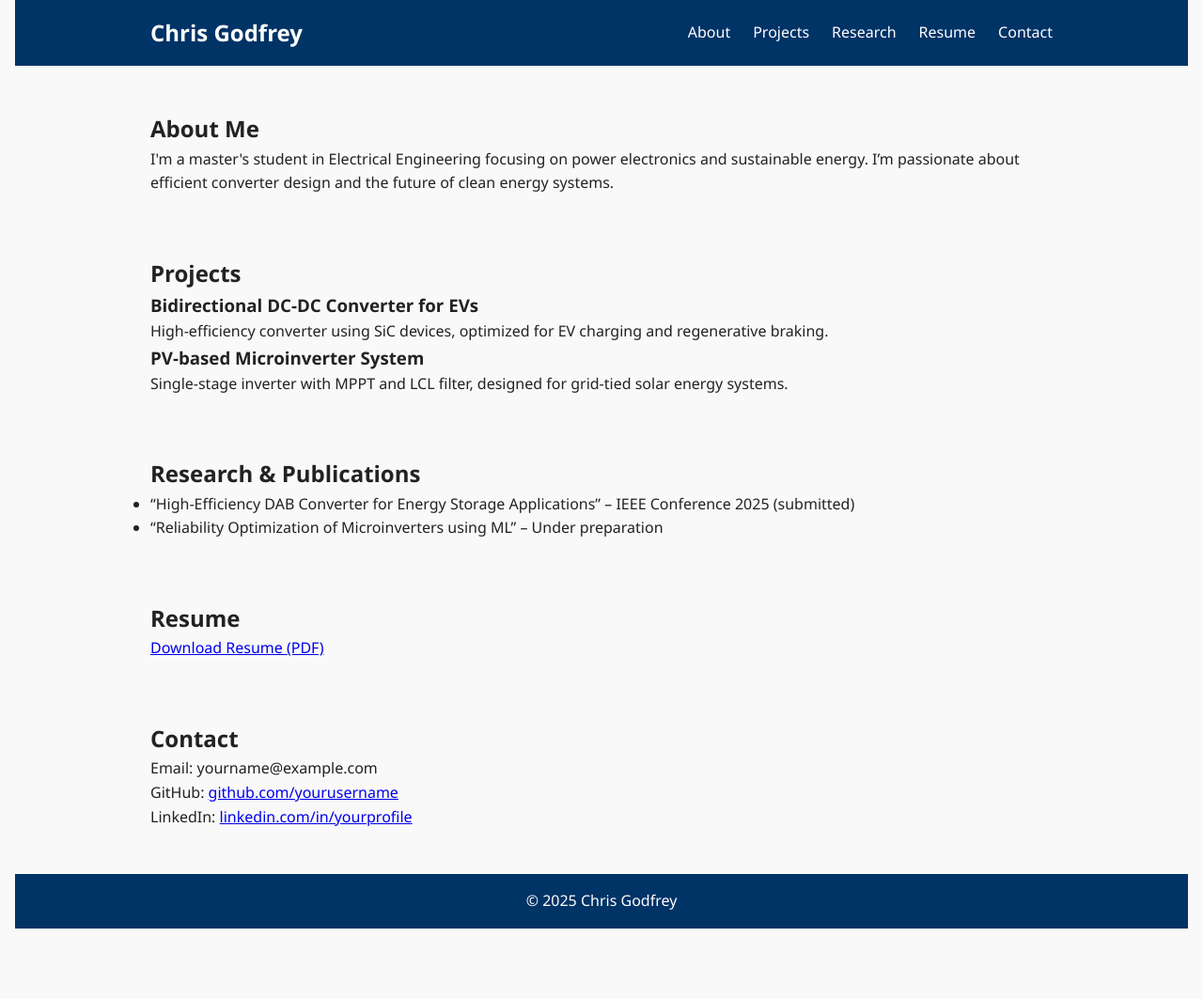
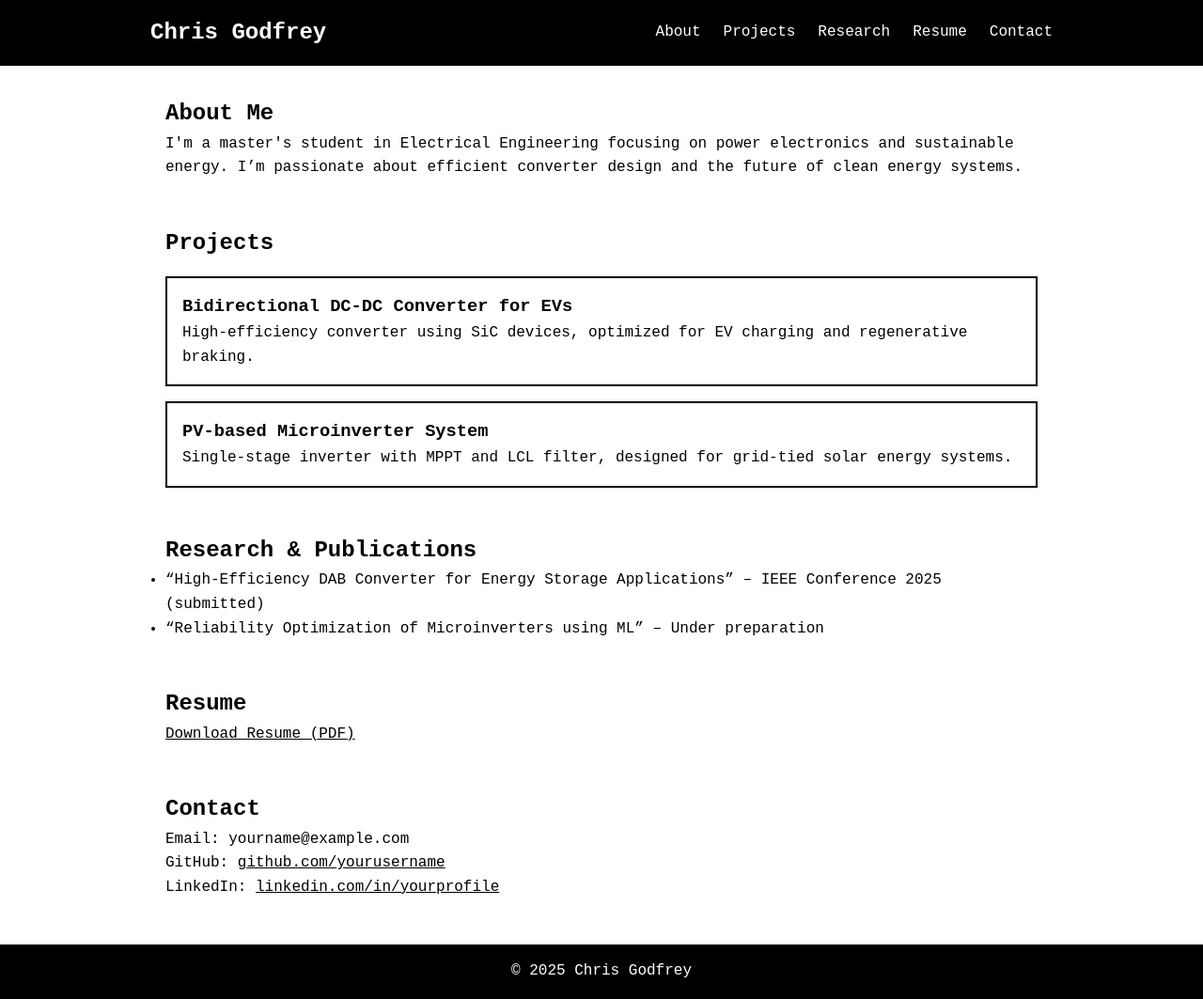
Before and after one commit to ChrisGodfrey47/ChrisGodfrey47.github.io, a plain HTML site: page index.html in a window 1280 px wide. Shown: the whole page at 94% size. Before the commit the page ends 988 px from the top, so only its background shows below. Drawn offline with Linux system fonts and the light colour scheme.

Commit message:
Update styles.css

```diff
--- a/styles.css
+++ b/styles.css
@@ -1,4 +1,4 @@
-/* Reset and base styles */
+/* Base */
 * {
   margin: 0;
   padding: 0;
@@ -6,25 +6,24 @@
 }
 
 body {
-  font-family: 'Segoe UI', sans-serif;
+  font-family: 'Courier New', monospace;
+  background: #fff;
+  color: #000;
   line-height: 1.6;
-  background-color: #f9f9f9;
-  color: #222;
-  padding: 0 1rem;
 }
 
 header {
-  background-color: #003366;
-  color: white;
-  padding: 1rem 0;
+  background: #000;
+  color: #fff;
+  padding: 1rem 2rem;
 }
 
 nav {
-  max-width: 960px;
-  margin: auto;
   display: flex;
   justify-content: space-between;
   align-items: center;
+  max-width: 960px;
+  margin: auto;
 }
 
 nav ul {
@@ -34,40 +33,54 @@ nav ul {
 }
 
 nav ul li a {
-  color: white;
+  color: #fff;
   text-decoration: none;
+  transition: border-bottom 0.3s ease;
+}
+
+nav ul li a.active,
+nav ul li a:hover {
+  border-bottom: 2px solid #fff;
+}
+
+main {
+  max-width: 960px;
+  margin: 2rem auto;
+  padding: 0 1rem;
 }
 
 section {
-  max-width: 960px;
-  margin: 2rem auto;
-  padding: 1rem 0;
+  margin-bottom: 3rem;
+  opacity: 0;
+  transform: translateY(20px);
+  transition: all 0.6s ease;
 }
 
-.project {
-  background: white;
-  border: 1px solid #ccc;
+section.visible {
+  opacity: 1;
+  transform: translateY(0);
+}
+
+.project-card {
+  border: 2px solid #000;
   padding: 1rem;
-  margin-top: 1rem;
-  border-radius: 6px;
+  margin: 1rem 0;
+  transition: transform 0.3s ease;
+}
+
+.project-card:hover {
+  transform: scale(1.02);
+  background: #f0f0f0;
+}
+
+a {
+  color: #000;
+  text-decoration: underline;
 }
 
 footer {
   text-align: center;
-  padding: 1rem 0;
-  background-color: #003366;
-  color: white;
-  margin-top: 2rem;
+  padding: 1rem;
+  background: #000;
+  color: #fff;
 }
-
-/* Responsive */
-@media (max-width: 600px) {
-  nav ul {
-    flex-direction: column;
-    gap: 0.5rem;
-  }
-
-  nav {
-    flex-direction: column;
-  }
-}
```
